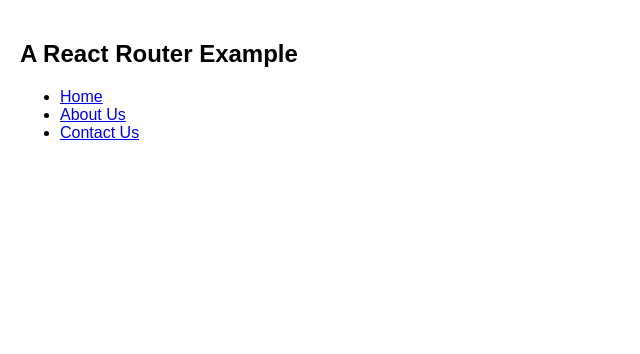
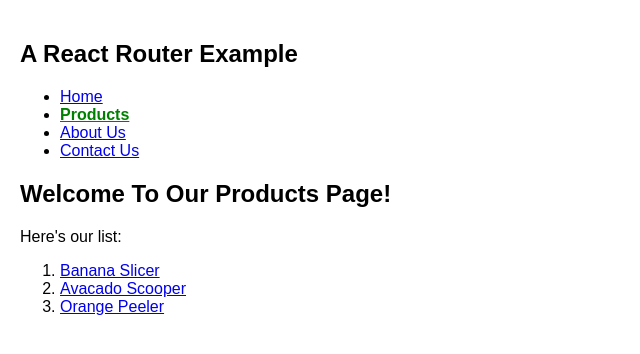
Before and after one commit to SpaceFozzy/react-router-example, a React (Create React App) app: page /products/1 in a window 1280 px wide. Shown: the top 354 px of the page, without its empty margins (0-640 px from the left). Built offline with nearby package versions, Linux system fonts and the light colour scheme.

Commit message:
Add products page and product NavLinks

```diff
--- a/src/App.js
+++ b/src/App.js
@@ -3,6 +3,7 @@ import { BrowserRouter as Router, Route, Switch } from 'react-router-dom';
 import Nav from './nav/nav.component';
 import AboutComponent from './about/about.component';
 import ContactComponent from './contact/contact.component';
+import ProductsComponent from './products/products.component';
 import './App.css';
 
 class App extends Component {
@@ -14,9 +15,9 @@ class App extends Component {
 
           <Nav />
             <Route path="/" exact render={()=><p>Welcome Home!</p>} />
-            <Route path="/about" component={AboutComponent}/>
-            <Route path="/contact" component={ContactComponent}/>
-
+            <Route path="/about" component={AboutComponent} />
+            <Route path="/contact" component={ContactComponent} />
+            <Route path="/products/:id?" component={ProductsComponent} />
         </div>
       </Router>
     );
--- a/src/nav/nav.component.js
+++ b/src/nav/nav.component.js
@@ -12,6 +12,14 @@ class Nav extends Component {
                             color: 'green'
                         }}>
                         Home
+                        </NavLink>
+                    </li>
+                    <li>
+                        <NavLink to="/products" activeStyle={{
+                            fontWeight: 'bold',
+                            color: 'green'
+                        }}>
+                        Products
                         </NavLink>
                     </li>
                     <li>
--- /dev/null
+++ b/src/products/products.component.js
@@ -0,0 +1,41 @@
+import React, { Component } from 'react';
+import { NavLink } from 'react-router-dom';
+
+const products = [
+  {
+    id: 1,
+    title: 'Banana Slicer',
+    description: 'This brilliant kitchen gadget will slice your bananas.'
+  },
+  {
+    id: 2,
+    title: 'Avacado Scooper',
+    description: 'This brilliant kitchen gadget will scoop your avacados.'
+  },
+  {
+    id: 3,
+    title: 'Orange Peeler',
+    description: 'This brilliant kitchen gadget will peel your oranges.'
+  }
+];
+
+class ProductsComponent extends Component {
+    render() {
+        const url = this.props.match.url;
+        return (
+            <div>
+                <h2>Welcome To Our Products Page!</h2>
+                Here's our list:
+                <ol>
+                {products && products.map((product)=>
+                    <li key={product.id}>
+                        <NavLink to={`${url}/${product.id}`}>{product.title}</NavLink>
+                    </li>
+                )}
+                </ol>
+            </div>
+        );
+    }
+}
+
+export default ProductsComponent;
```
